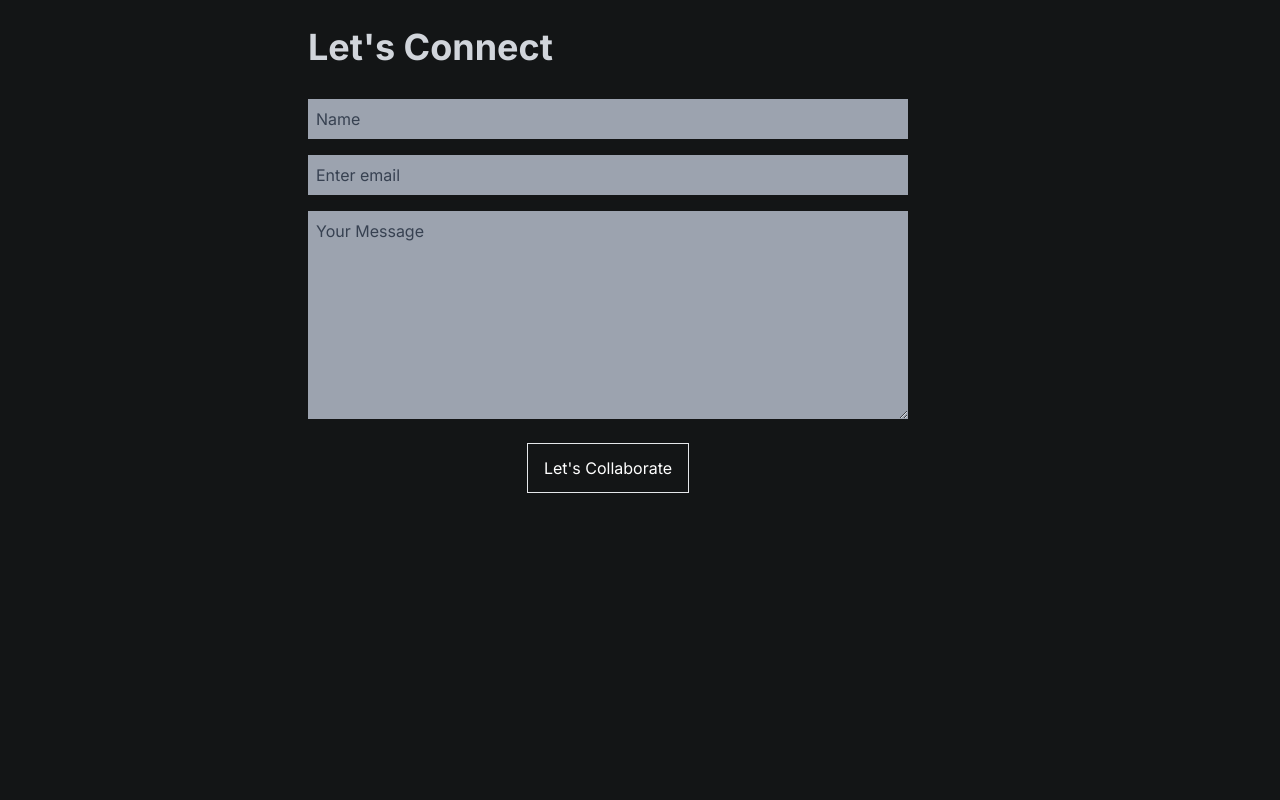
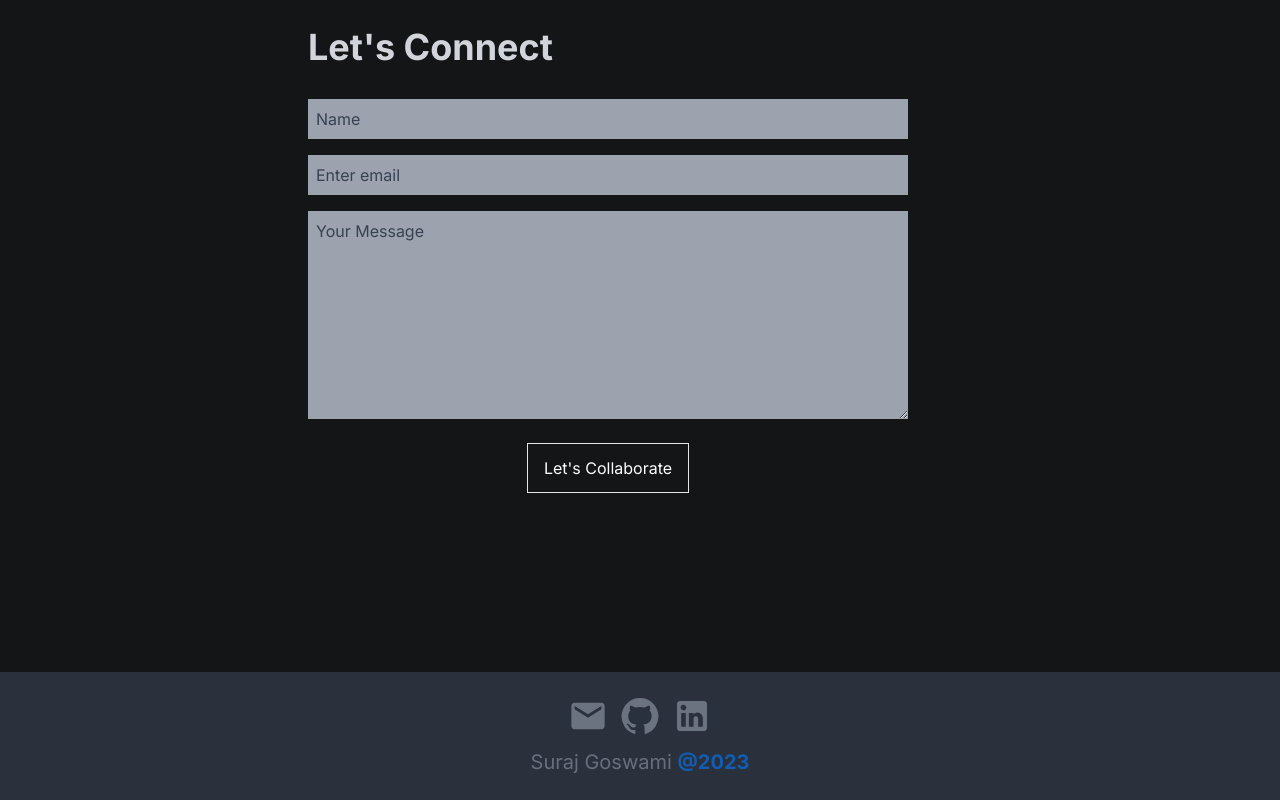
Before and after one commit to SurajG20/Portfolio-Website, a React (Vite) app: page / in a window 1280 px wide. Shown: the part 2718-3518 px from the top of the page. Before the commit the page ends 3390 px from the top, so only its background shows below. Built offline with nearby package versions, Linux system fonts and the light colour scheme.

Commit message:
Footer added

```diff
--- a/src/App.jsx
+++ b/src/App.jsx
@@ -5,6 +5,7 @@ import About from './components/About';
 import Skills from './components/Skills';
 import Work from './components/Work';
 import Contact from './components/Contact';
+import Footer from './components/Footer';
 function App() {
   return (
     <div>
@@ -18,6 +19,7 @@ function App() {
           <Contact />
         </div>
       </main>
+      <Footer />
     </div>
   );
 }
--- /dev/null
+++ b/src/components/Footer.jsx
@@ -0,0 +1,62 @@
+const Footer = () => {
+  return (
+    <div className="flex flex-col items-center justify-center w-full  bg-[#2a303c] py-6 gap-3 ">
+      <div className="flex gap-3">
+        <a
+          href="mailto:surajgoswami3000@gmail.com"
+          aria-label="Email Suraj Goswami"
+          target="_blank"
+        >
+          <svg
+            className="h-10 w-10 text-gray-500 hover:text-gray-900 transition-colors fill-current"
+            focusable="false"
+            aria-hidden="true"
+            viewBox="0 0 24 24"
+            data-testid="MailIcon"
+          >
+            <path d="M20 4H4c-1.1 0-1.99.9-1.99 2L2 18c0 1.1.9 2 2 2h16c1.1 0 2-.9 2-2V6c0-1.1-.9-2-2-2zm0 4-8 5-8-5V6l8 5 8-5v2z"></path>
+          </svg>
+        </a>
+        <a
+          href="https://github.com/SurajG20"
+          aria-label="Suraj Goswami's GitHub"
+          target="_blank"
+        >
+          <svg
+            className="h-10 w-10 text-gray-500 hover:text-gray-900 transition-colors fill-current"
+            focusable="false"
+            aria-hidden="true"
+            viewBox="0 0 24 24"
+            data-testid="GitHubIcon"
+          >
+            <path d="M12 1.27a11 11 0 00-3.48 21.46c.55.09.73-.28.73-.55v-1.84c-3.03.64-3.67-1.46-3.67-1.46-.55-1.29-1.28-1.65-1.28-1.65-.92-.65.1-.65.1-.65 1.1 0 1.73 1.1 1.73 1.1.92 1.65 2.57 1.2 3.21.92a2 2 0 01.64-1.47c-2.47-.27-5.04-1.19-5.04-5.5 0-1.1.46-2.1 1.2-2.84a3.76 3.76 0 010-2.93s.91-.28 3.11 1.1c1.8-.49 3.7-.49 5.5 0 2.1-1.38 3.02-1.1 3.02-1.1a3.76 3.76 0 010 2.93c.83.74 1.2 1.74 1.2 2.94 0 4.21-2.57 5.13-5.04 5.4.45.37.82.92.82 2.02v3.03c0 .27.1.64.73.55A11 11 0 0012 1.27"></path>
+          </svg>
+        </a>
+        <a
+          href="https://www.linkedin.com/in/suraj-goswami01"
+          aria-label="Suraj Goswami's LinkedIn"
+          target="_blank"
+        >
+          <svg
+            className="h-10 w-10 text-gray-500 hover:text-gray-900 transition-colors fill-current"
+            focusable="false"
+            aria-hidden="true"
+            viewBox="0 0 24 24"
+            data-testid="LinkedInIcon"
+          >
+            <path d="M19 3a2 2 0 0 1 2 2v14a2 2 0 0 1-2 2H5a2 2 0 0 1-2-2V5a2 2 0 0 1 2-2h14m-.5 15.5v-5.3a3.26 3.26 0 0 0-3.26-3.26c-.85 0-1.84.52-2.32 1.3v-1.11h-2.79v8.37h2.79v-4.93c0-.77.62-1.4 1.39-1.4a1.4 1.4 0 0 1 1.4 1.4v4.93h2.79M6.88 8.56a1.68 1.68 0 0 0 1.68-1.68c0-.93-.75-1.69-1.68-1.69a1.69 1.69 0 0 0-1.69 1.69c0 .93.76 1.68 1.69 1.68m1.39 9.94v-8.37H5.5v8.37h2.77z"></path>
+          </svg>
+        </a>
+      </div>
+      <div class="">
+        <div className="text-[#8f9aa7] text-xl opacity-[0.6]">
+          Suraj Goswami{'   '}
+          <span className="text-[#007bff] font-bold ">
+            @{new Date().getFullYear()}
+          </span>
+        </div>
+      </div>
+    </div>
+  );
+};
+export default Footer;
```
